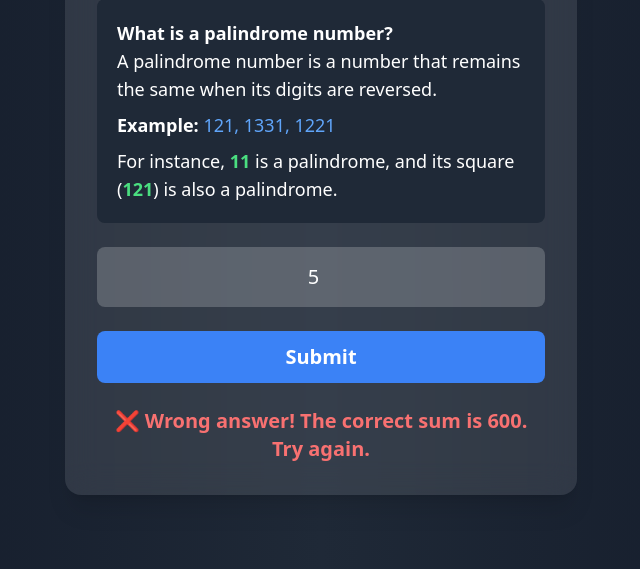
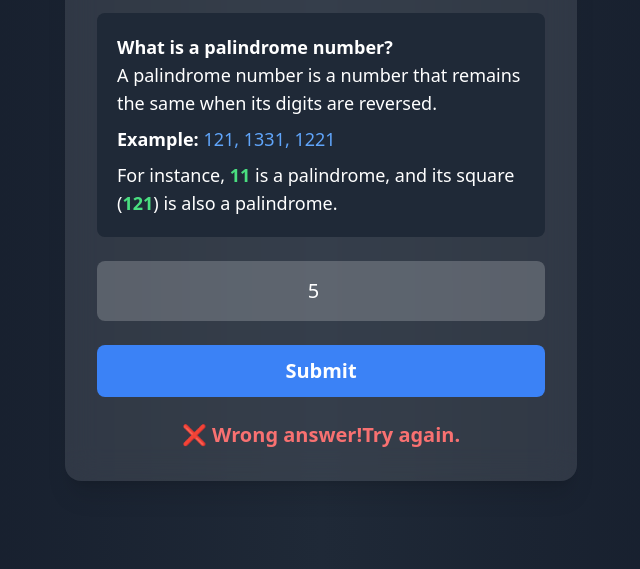
Before and after one commit to abhipandey11/bitblaze_application, a plain HTML site: page question3.html in a window 1280 px wide. Both pictures are taken after typing "5" into the empty fields and a click on the button "Submit". Shown: the part 231-800 px from the top of the page, without its empty margins (319-959 px from the left). Drawn offline with nearby package versions, Linux system fonts and the light colour scheme.

Commit message:
Update question3.html

```diff
--- a/question3.html
+++ b/question3.html
@@ -61,7 +61,7 @@
                 message.classList.add("text-green-400");
                 message.classList.remove("text-red-400");
             } else {
-                message.textContent = `❌ Wrong answer! The correct sum is ${correctAnswer}. Try again.`;
+                message.textContent = `❌ Wrong answer!Try again.`;
                 message.classList.add("text-red-400");
                 message.classList.remove("text-green-400");
             }
```
